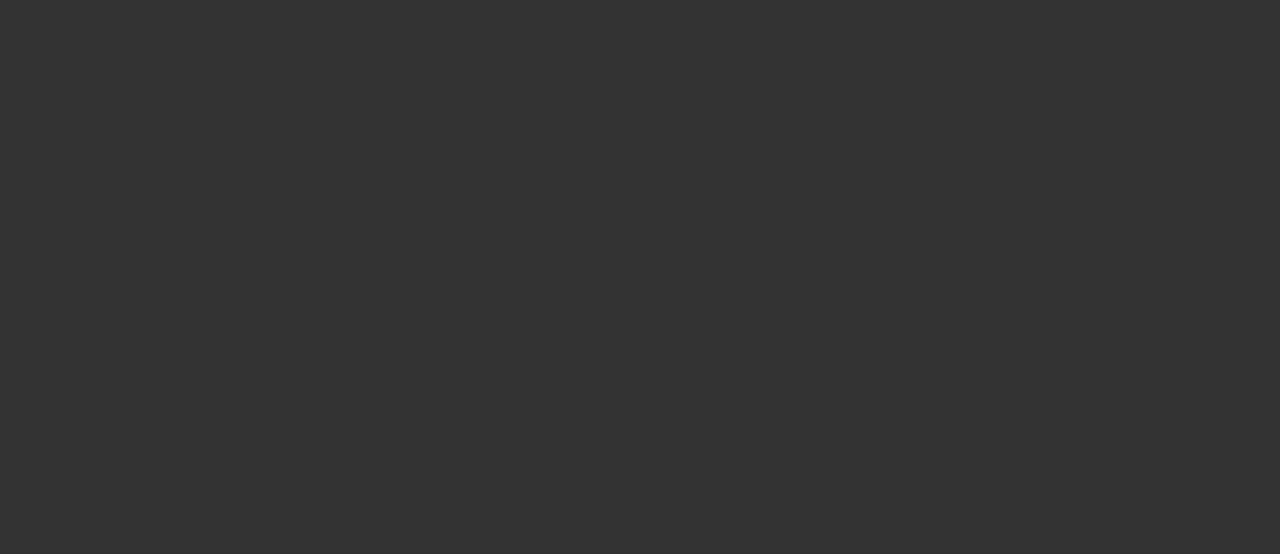
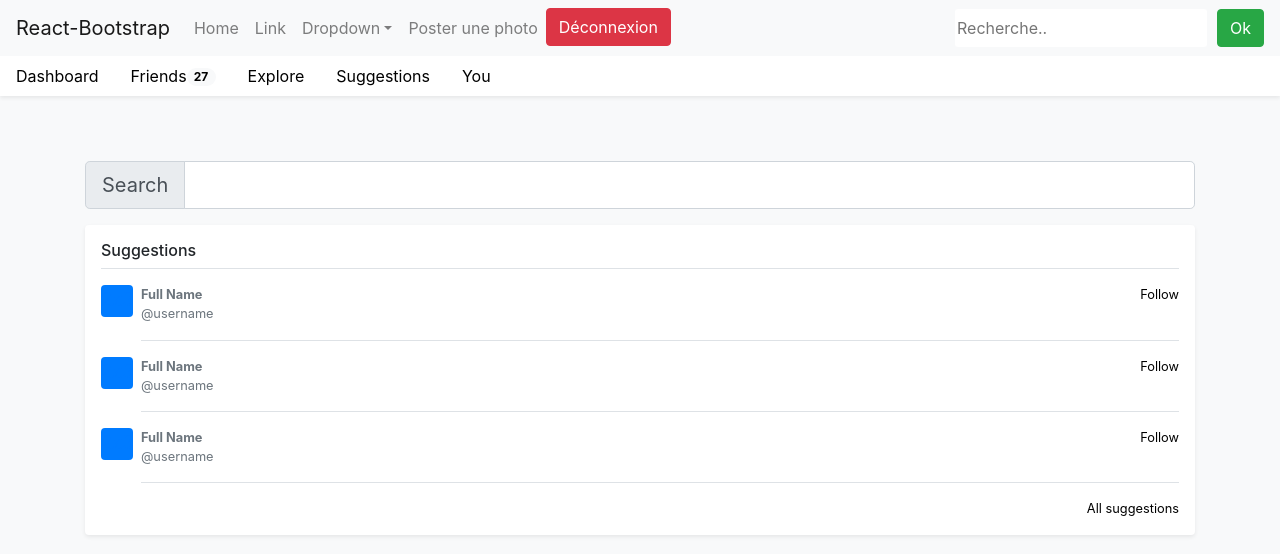
Before and after one commit to Kidam93/SocialEngine, a React (Create React App) app in the folder mon-app/: page /search in a window 1280 px wide. Shown: the top 554 px of the page. Built offline with nearby package versions, Linux system fonts and the light colour scheme; sample sign-in values are in the browser's storage.

Commit message:
Search (init)

```diff
--- a/mon-app/src/App.js
+++ b/mon-app/src/App.js
@@ -3,6 +3,7 @@ import {Login} from './home/Login.js';
 import {Register} from './home/Register';
 import {Disconnected} from './home/Disconnected';
 import {Profil} from './profil/Profil.js';
+import {Search} from './search/Search.js';
 import {
   BrowserRouter as Router,
   Switch,
@@ -33,6 +34,9 @@ function App() {
           <Route path="/disconnected">
             <Disconnected id={setId} />
           </Route>
+          <Route path="/search">
+            <Search />
+          </Route>
           <Route path='/confirmed/:id-:token' component={Confirmed} />
         </Switch>
       </div>
--- a/mon-app/src/partials/PartialNavbar.js
+++ b/mon-app/src/partials/PartialNavbar.js
@@ -6,6 +6,8 @@ import NavDropdown from 'react-bootstrap/NavDropdown';
 import Form from 'react-bootstrap/Form';
 import FormControl from 'react-bootstrap/FormControl';
 import Button from 'react-bootstrap/Button';
+// import {Search} from './search/Search.js';
+import './partialNavbar.css';
 
 import {
     BrowserRouter as Router,
@@ -23,12 +25,53 @@ export class PartialNavbar extends Component{
             submit: 'submit',
             redirection: null,
             token: null,
+            search: '',
+            data: []
         };
+
+        this.handleSearchChange = this.handleSearchChange.bind(this);
+        this.handleSearchSubmit = this.handleSearchSubmit.bind(this);
+    }
+
+    handleSearchChange(event) {
+        this.setState({
+            search: event.target.value
+        })
+    }
+
+    async handleSearchSubmit(event) {
+        const auth = localStorage.getItem('auth_x');
+        event.preventDefault();
+        let data = new FormData(event.target)
+        const response = await fetch('http://127.0.0.1:8000/search/'+auth, {
+            method: 'POST',
+            body: data,
+            credentials: 'include',
+            headers: {
+                Accept: 'application/json'
+            }
+        })
+        data = response.json();
+        data.then(res => {
+          this.setState({
+            data: res.search
+          })
+        })
+        this.setState({
+          redirection: true
+        })
     }
 
     render(){
+      console.log(this.state.data)
       if (this.state.redirection === true) {
-        return <Redirect to='/' />;
+        return <Redirect to='/search' />;
+        // <Redirect
+        //     to={{
+        //     pathname: '/search',
+        //     state: { data: this.state.data }
+        //   }}
+        // />
       }
 
       return <React.Fragment>
@@ -47,18 +90,18 @@ export class PartialNavbar extends Component{
                 <NavDropdown.Item href="#action/3.4">Separated link</NavDropdown.Item>
               </NavDropdown>
               <>
-                <li class="nav-item">
+                <li className="nav-item">
                   <Link class="nav-link" to="/pictures/new">Poster une photo</Link>
                 </li>
-                <li class="nav-item">
+                <li className="nav-item">
                   <Link to="/disconnected" className="btn btn-danger">Déconnexion</Link>
                 </li>
               </>
             </Nav>
-            <Form inline>
-              <FormControl type="text" placeholder="Search" className="mr-sm-2" />
-              <Button variant="outline-success">Search</Button>
-            </Form>
+              <form className="search" onSubmit={this.handleSearchSubmit}>
+                <input className="inputsearch" type="" name="search" placeholder="Recherche.." value={this.state.search} onChange={this.handleSearchChange} />
+                <button className="btn btn-success" type="submit">Ok</button>
+              </form>
           </Navbar.Collapse>
         </Navbar>
       </React.Fragment>
--- /dev/null
+++ b/mon-app/src/partials/partialNavbar.css
@@ -0,0 +1,20 @@
+.search{
+    margin-top: -20px;
+    display: flex;
+}
+.search button{
+    margin-top: 20px;
+    margin-left: 10px;
+    height: 38px;
+}
+.inputsearch{
+    border: transparent;
+    border-radius: 3px;
+    height: 38px;
+    width: 100%;
+}
+@media (max-width: 990px) {
+    .search{
+        margin-top: 0px;
+    }
+}
--- a/mon-app/src/profil/Profil.js
+++ b/mon-app/src/profil/Profil.js
@@ -4,7 +4,8 @@ import './profil.css'
 import Axios from 'axios';
 import {
     BrowserRouter as Router,
-    Redirect
+    Redirect,
+    Link
   } from "react-router-dom";
 import { PartialNavbar } from '../partials/PartialNavbar';
 import io from 'socket.io-client';
@@ -98,6 +99,9 @@ async handleSubmit(event) {
       .catch((error) => {
           console.log("error");
       })
+  this.setState({
+      post: ''
+  })
 }
 
     render() {
@@ -116,11 +120,7 @@ async handleSubmit(event) {
           </a>
           <a class="nav-link" href="#">Explore</a>
           <a class="nav-link" href="#">Suggestions</a>
-          <a class="nav-link" href="#">Link</a>
-          <a class="nav-link" href="#">Link</a>
-          <a class="nav-link" href="#">Link</a>
-          <a class="nav-link" href="#">Link</a>
-          <a class="nav-link" href="#">Link</a>
+          <Link class="nav-link" to="/profil">You</Link>
         </nav>
       </div>
       {/*  */}
@@ -194,6 +194,7 @@ async handleSubmit(event) {
             <a href="#">All suggestions</a>
           </small>
         </div>
+
       </main>
       </body>
     </React.Fragment>
--- /dev/null
+++ b/mon-app/src/search/Search.js
@@ -0,0 +1,110 @@
+import React, { Component } from 'react';
+import Axios from 'axios';
+import Navbar from 'react-bootstrap/Navbar';
+import Nav from 'react-bootstrap/Nav';
+import NavDropdown from 'react-bootstrap/NavDropdown';
+import Form from 'react-bootstrap/Form';
+import FormControl from 'react-bootstrap/FormControl';
+import Button from 'react-bootstrap/Button';
+import { PartialNavbar } from '../partials/PartialNavbar';
+import InputGroup from 'react-bootstrap/InputGroup'
+import './search.css';
+
+import {
+    BrowserRouter as Router,
+    Switch,
+    Route,
+    Link,
+    Redirect
+  } from "react-router-dom";
+
+export class Search extends Component{
+
+    constructor(props) {
+        super(props);
+        this.state = {
+
+        };
+    }
+
+    // componentDidMount(props){
+    //   console.log("data-in-search", this.props.location.state.data);
+    // }
+
+    render(){
+      const auth = localStorage.getItem('auth_x');
+      const jwt = localStorage.getItem('token_x');
+      if(auth !== null){
+        return <React.Fragment>
+          <body class="bg-light">
+            <PartialNavbar />
+        <div class="nav-scroller bg-white shadow-sm">
+          <nav class="nav nav-underline">
+            <a class="nav-link active" href="#">Dashboard</a>
+            <a class="nav-link" href="#">
+              Friends
+              <span class="badge badge-pill bg-light align-text-bottom">27</span>
+            </a>
+            <a class="nav-link" href="#">Explore</a>
+            <a class="nav-link" href="#">Suggestions</a>
+            <Link class="nav-link" to="/profil">You</Link>
+          </nav>
+        </div>
+        {/*  */}
+        <div id="presence" data-token="{jwt}"></div>
+        {/*  */}
+        <main class="container" id="main">
+          <div class="input-group input-group-lg" id="search-bar">
+            <div class="input-group-prepend">
+              <span class="input-group-text" id="inputGroup-sizing-lg" id="span">Search</span>
+            </div>
+            <input type="text" class="form-control" aria-label="Sizing example input" aria-describedby="inputGroup-sizing-lg" id="input"/>
+          </div>
+
+          <div class="my-3 p-3 bg-white rounded shadow-sm">
+          <h6 class="border-bottom border-gray pb-2 mb-0">Suggestions</h6>
+          <div class="media text-muted pt-3">
+            <svg class="bd-placeholder-img mr-2 rounded" width="32" height="32" xmlns="http://www.w3.org/2000/svg" preserveAspectRatio="xMidYMid slice" focusable="false" role="img" aria-label="Placeholder: 32x32"><title>Placeholder</title><rect width="100%" height="100%" fill="#007bff"/><text x="50%" y="50%" fill="#007bff" dy=".3em">32x32</text></svg>
+            <div class="media-body pb-3 mb-0 small lh-125 border-bottom border-gray">
+              <div class="d-flex justify-content-between align-items-center w-100">
+                <strong class="text-gray-dark">Full Name</strong>
+                <a href="#">Follow</a>
+              </div>
+              <span class="d-block">@username</span>
+            </div>
+          </div>
+          <div class="media text-muted pt-3">
+            <svg class="bd-placeholder-img mr-2 rounded" width="32" height="32" xmlns="http://www.w3.org/2000/svg" preserveAspectRatio="xMidYMid slice" focusable="false" role="img" aria-label="Placeholder: 32x32"><title>Placeholder</title><rect width="100%" height="100%" fill="#007bff"/><text x="50%" y="50%" fill="#007bff" dy=".3em">32x32</text></svg>
+            <div class="media-body pb-3 mb-0 small lh-125 border-bottom border-gray">
+              <div class="d-flex justify-content-between align-items-center w-100">
+                <strong class="text-gray-dark">Full Name</strong>
+                <a href="#">Follow</a>
+              </div>
+              <span class="d-block">@username</span>
+            </div>
+          </div>
+          <div class="media text-muted pt-3">
+            <svg class="bd-placeholder-img mr-2 rounded" width="32" height="32" xmlns="http://www.w3.org/2000/svg" preserveAspectRatio="xMidYMid slice" focusable="false" role="img" aria-label="Placeholder: 32x32"><title>Placeholder</title><rect width="100%" height="100%" fill="#007bff"/><text x="50%" y="50%" fill="#007bff" dy=".3em">32x32</text></svg>
+            <div class="media-body pb-3 mb-0 small lh-125 border-bottom border-gray">
+              <div class="d-flex justify-content-between align-items-center w-100">
+                <strong class="text-gray-dark">Full Name</strong>
+                <a href="#">Follow</a>
+              </div>
+              <span class="d-block">@username</span>
+            </div>
+          </div>
+          <small class="d-block text-right mt-3">
+            <a href="#">All suggestions</a>
+          </small>
+        </div>
+
+        </main>
+
+        </body>
+      </React.Fragment>
+      }else{
+        localStorage.clear();
+        return <Redirect to='/'/>;
+      }
+    }
+}
--- /dev/null
+++ b/mon-app/src/search/search.css
@@ -0,0 +1,22 @@
+#main{
+    min-height: 90vh;
+    background-color: #F8F9FA;
+    /* padding-left: 15px;
+    padding-right: 15px; */
+}
+#span{
+    margin-top: 20px;
+    height: 48px;
+}
+#search-bar{
+    margin-top: 45px;
+}
+/* #input{
+    max-width: calc(80% - 45px);
+} */
+@media (max-width: 990px) {
+    main{
+        /* padding-left: 15px;
+        padding-right: 15px; */
+    }
+}
```
Also changed, not shown: 2 other files (tests, documents, lock files or other folders). Lines whose indentation alone changed are shown as unchanged.
